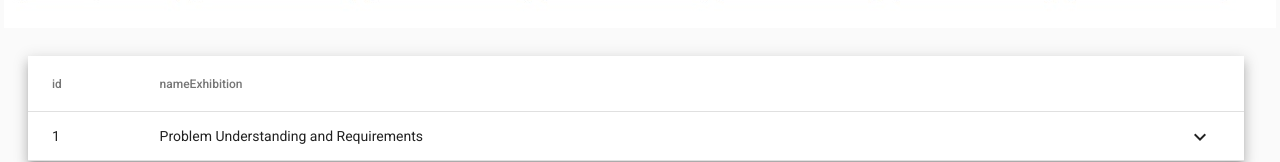
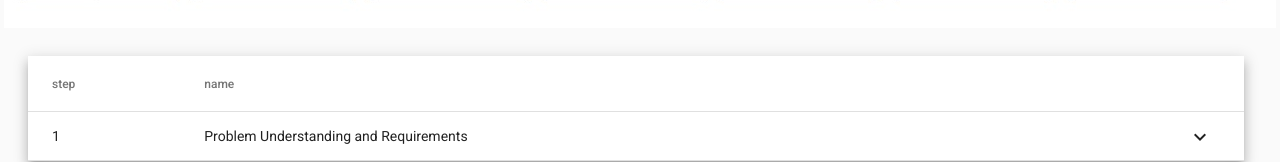
Before and after one commit to rodrigoximenes/ProjetoMestrado, an Angular app in the folder TechDebt/: page /workflow/1 in a window 1280 px wide. Shown: the part 165-327 px from the top of the page. Built offline with nearby package versions, Linux system fonts and the light colour scheme; data requests are answered from the project's data file.

Commit message:
Alterações de nomes

```diff
--- a/TechDebt/db.json
+++ b/TechDebt/db.json
@@ -1,14 +1,14 @@
 {
   "workflow_steps": [
     {
-      "id": 1,
-      "nameExhibition": "Problem Understanding and Requirements",
+      "step": 1,
+      "name": "Problem Understanding and Requirements",
       "nameDb":"ProblemUnderstandingAndRequirements",
       "potentialDebts": ["Inappropriate Exploratory Analysis - Not understanding correctly the collected data (graphics helps identify outliers, missing values, and others)"]
     },
     {
-      "id": 2,
-      "nameExhibition": "Data Collection",
+      "step": 2,
+      "name": "Data Collection",
       "nameDb":"DataCollection",
       "potentialDebts": [
         "Inappropriate ETL (Extract, Transform, Load)",
@@ -17,8 +17,8 @@
       ]
     },
     {
-      "id": 3,
-      "nameExhibition": "Data Pre-Processing",
+      "step": 3,
+      "name": "Data Pre-Processing",
       "nameDb":"DataPreProcessing",
       "potentialDebts": ["Missing Labels",
                          "Midstream Tag Additions (Lack of new tags, leading to inconsistent training data. The Fix: Lean On Domain Experts Early and Often)",
@@ -27,31 +27,31 @@
                         ]
     },
     {
-      "id": 4,
-      "nameExhibition": "Model Creation and Training",
+      "step": 4,
+      "name": "Model Creation and Training",
       "nameDb":"ModelCreationAndTraining",
       "potentialDebts": ["Unbalanced size of training and validation dataset (Neither the training set is too small or the validation set is too small)",
                          "Model Selection Error (To assess model selection error would be to implement each of the algorithms and select the one with the best performance. Another method would be to perform an ensemble average)"
                         ]
     },
     {
-      "id": 5,
-      "nameExhibition": "Model Evaluation",
+      "step": 5,
+      "name": "Model Evaluation",
       "nameDb":"ModelEvaluation",
       "potentialDebts": ["Model Selection Error (Not testing all pre-processing, algorithms, or hyper-parameters possibilities)",
                          "Error from Hyperparameter Tuning (Using the wrong hyperparameter values in your model. It is important that you train your model against all hyperparameters in order to determine the model with optimal performance)",
                          "Overly simple algorithms causes missing relevant relations between features and target outputs (underfitting)"]
     },
     {
-      "id": 6,
-      "nameExhibition": "Model Deployment",
+      "step": 6,
+      "name": "Model Deployment",
       "nameDb":"ModelDeployment",
       "potentialDebts": ["Wrong evaluation metric choosed (F1 Score vs ROC AUC (area under the curve) vs Accuracy vs PR AUC)",
                          "Not use properly methods for evaluating a model’s performance (holdout and Cross-validation)"]
     },
     {
-      "id": 7,
-      "nameExhibition": "Model Monitoring",
+      "step": 7,
+      "name": "Model Monitoring",
       "nameDb":"ModelMonitoring",
       "potentialDebts": ["Generalization/Feedback Error (Since the experimental training dataset differs from the real-world dataset, the model is expected to produce errors. Any mistakes encountered when transforming from an experimental model to its actual performance on the production line has to be analyzed.)"]
     }
--- a/TechDebt/src/app/app.component.html
+++ b/TechDebt/src/app/app.component.html
@@ -14,7 +14,7 @@
       <mat-nav-list>
         <a mat-list-item [routerLink]="['home']" (click)="sidenav.toggle()">Home</a>
         <a mat-list-item *ngFor="let stepWorkflow of steps"
-         (click)="goToRouterLink(stepWorkflow)">{{stepWorkflow.nameExhibition}}</a>
+         (click)="goToRouterLink(stepWorkflow)">{{stepWorkflow.name}}</a>
          <a mat-list-item [routerLink]="['about']" (click)="sidenav.toggle()">About</a>
       </mat-nav-list>
     </mat-sidenav>
--- a/TechDebt/src/app/app.component.ts
+++ b/TechDebt/src/app/app.component.ts
@@ -28,7 +28,7 @@ export class AppComponent {
   }
 
    goToRouterLink(stepWorkflow: Workflow){
-    this.router.navigate(['workflow', stepWorkflow.id])
+    this.router.navigate(['workflow', stepWorkflow.step])
     this.openSideNav = false;
    }
 }
--- a/TechDebt/src/app/model/workflow.ts
+++ b/TechDebt/src/app/model/workflow.ts
@@ -1,8 +1,8 @@
 import { Debt } from "./debt";
 
 export class Workflow {
-  id: number = 0;
-  nameExhibition: string = '';
+  step: number = 0;
+  name: string = '';
   nameDb: string ='';
   potentialDebts: Debt[] = [];
 }
--- a/TechDebt/src/app/workflow/workflow.component.html
+++ b/TechDebt/src/app/workflow/workflow.component.html
@@ -21,7 +21,7 @@
       <div class="element-detail" [@detailExpand]="element == expandedElement ? 'expanded' : 'collapsed'">
         <div class="element-diagram">
           <div class="element-position"> Potential Technical Debts: </div>
-          <div class="element-name"> {{element.nameExhibition}}  </div>
+          <div class="element-name"> {{element.name}}  </div>
         </div>
         <div class="element-description">
           <li *ngFor="let item of element.potentialDebts" >{{item}}</li>
--- a/TechDebt/src/app/workflow/workflow.component.ts
+++ b/TechDebt/src/app/workflow/workflow.component.ts
@@ -29,7 +29,7 @@ import { WorkflowService } from './workflow.service';
 })
 export class WorkflowComponent implements OnInit, OnDestroy{
   steps: Workflow[] = [];
-  displayedColumns: string[] = ['id', 'nameExhibition'];
+  displayedColumns: string[] = ['step', 'name'];
   columnsToDisplayWithExpand = [...this.displayedColumns, 'expand'];
   expandedElement: Workflow | null = null;
   stepNumber: number| null = null;
@@ -49,8 +49,8 @@ export class WorkflowComponent implements OnInit, OnDestroy{
       if(stepNumber){
         this.workflowService.getAllWorflowSteps()
           .subscribe(workflow => {
-            this.steps = workflow.filter(w => w.id === +stepNumber);
-            this.appService.onChangeComponentName(this.steps[0].nameExhibition);
+            this.steps = workflow.filter(w => w.step === +stepNumber);
+            this.appService.onChangeComponentName(this.steps[0].name);
           })
       }
     })
```
